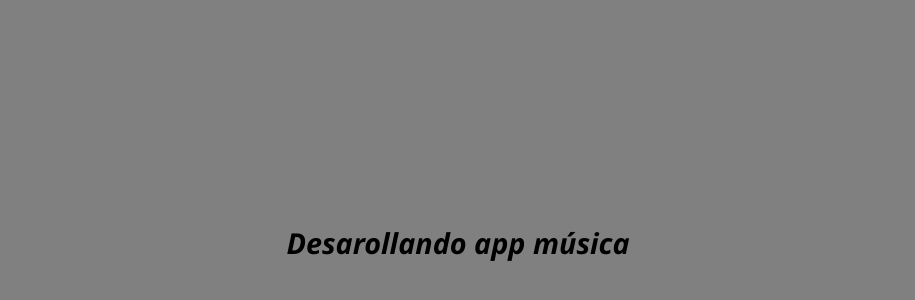
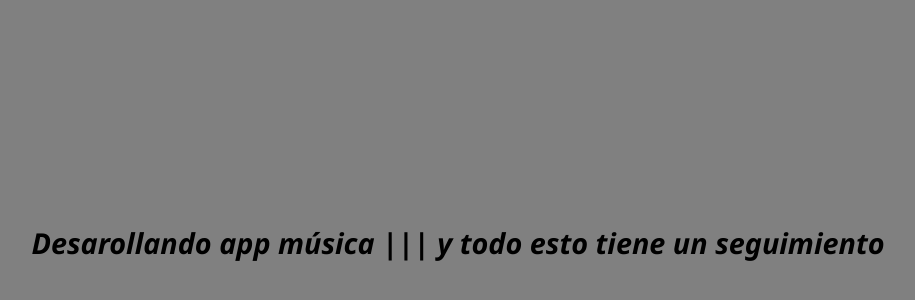
Before and after one commit to Ismaaa2/music-backend, a website: page public/index.html in a window 1280 px wide. Shown: the part 158-458 px from the top of the page, without its empty margins (182-1097 px from the left). Drawn offline with Linux system fonts and the light colour scheme.

Commit message:
html file modificate

```diff
--- a/public/index.html
+++ b/public/index.html
@@ -10,7 +10,7 @@
 <body>
     <div>
         <p>
-            Desarollando app música
+            Desarollando app música ||| y todo esto tiene un seguimiento
         </p>
     </div>
 </body>
```
